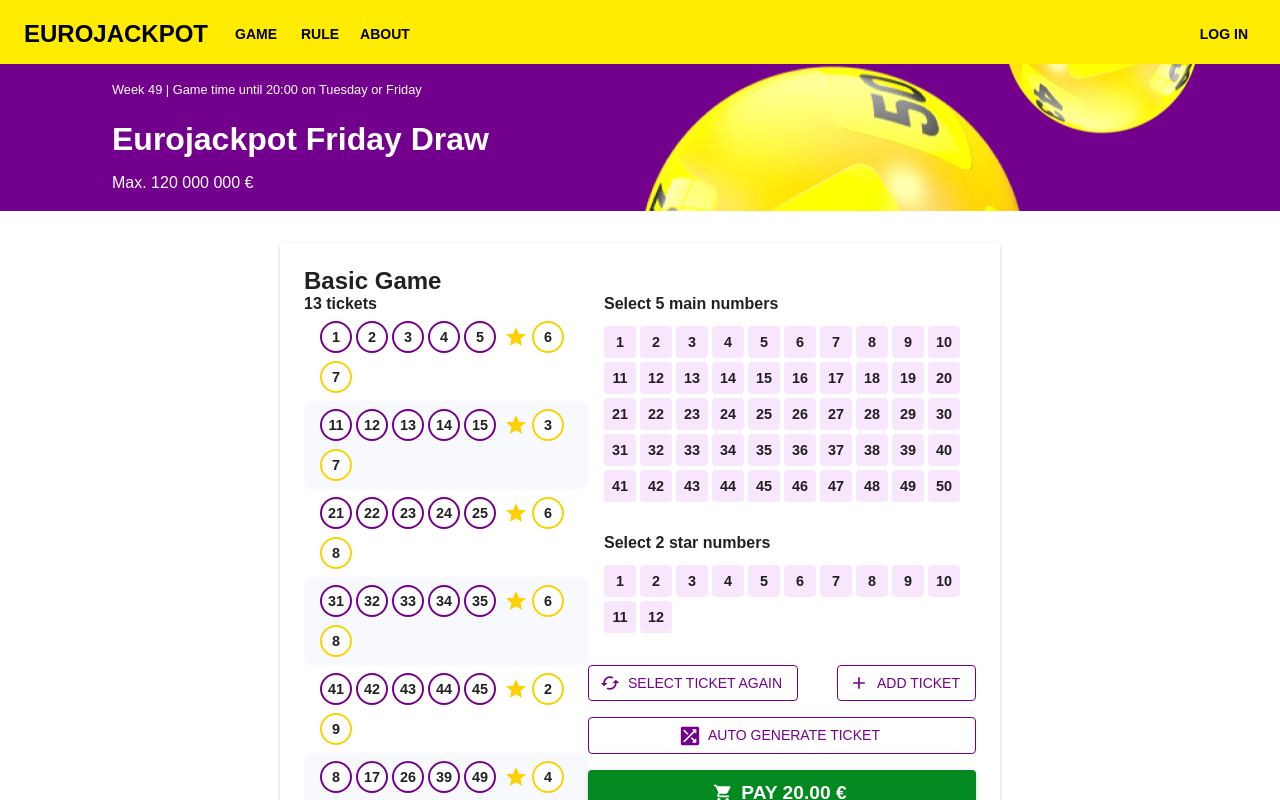
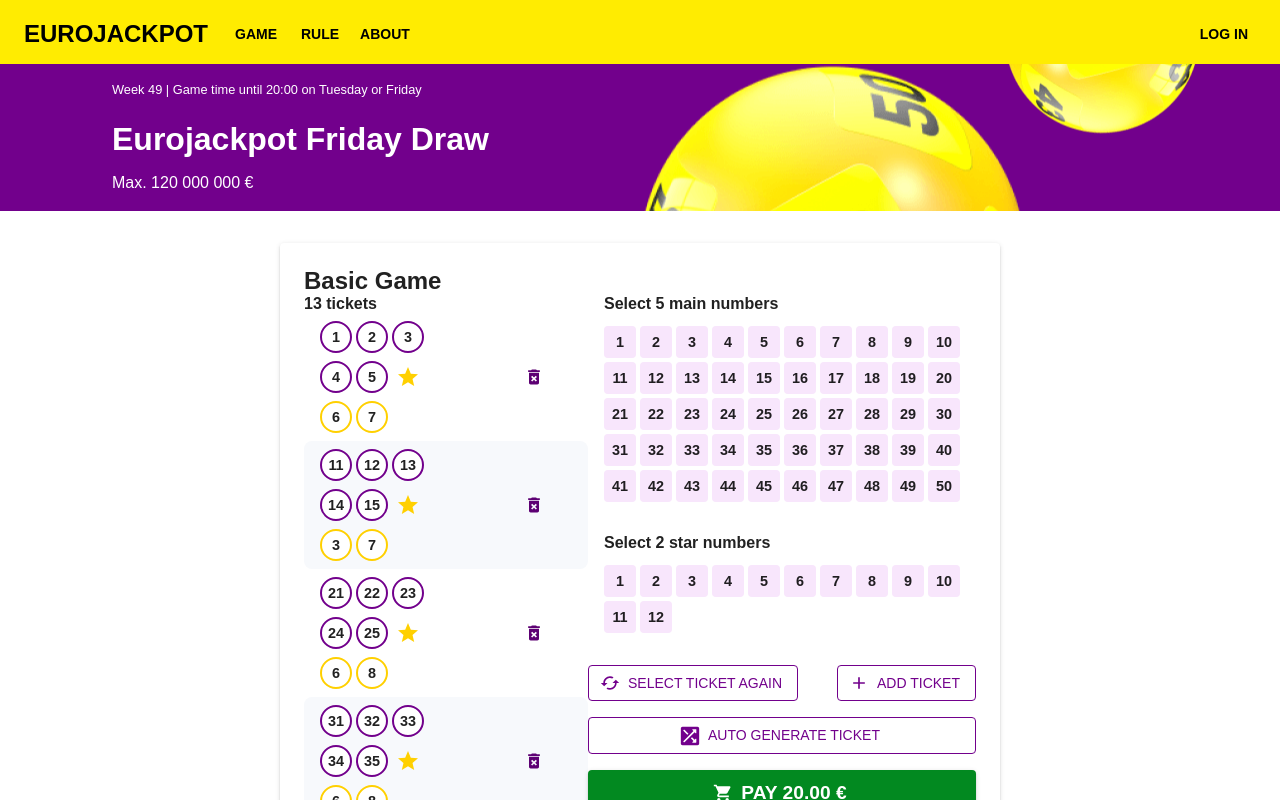
Before and after one commit to HelenQuang/Eurojackpot-Simulator, a React (Create React App) app in the folder frontend/: page / in a window 1280 px wide. Shown: the top 800 px of the page. Built offline with nearby package versions, Linux system fonts and the light colour scheme; a web font is replaced by a local one.

Commit message:
Update TicketList.tsx

```diff
--- a/frontend/src/components/game/tickets/TicketList.tsx
+++ b/frontend/src/components/game/tickets/TicketList.tsx
@@ -31,7 +31,7 @@
 
       {ticketListExample.length > 0 &&
         ticketListExample.map((ticket) => (
-          <TicketItem key={ticket.id} ticket={ticket} />
+          <TicketItem key={ticket.id} ticket={ticket} showIcon={true} />
         ))}
     </div>
   );
```
